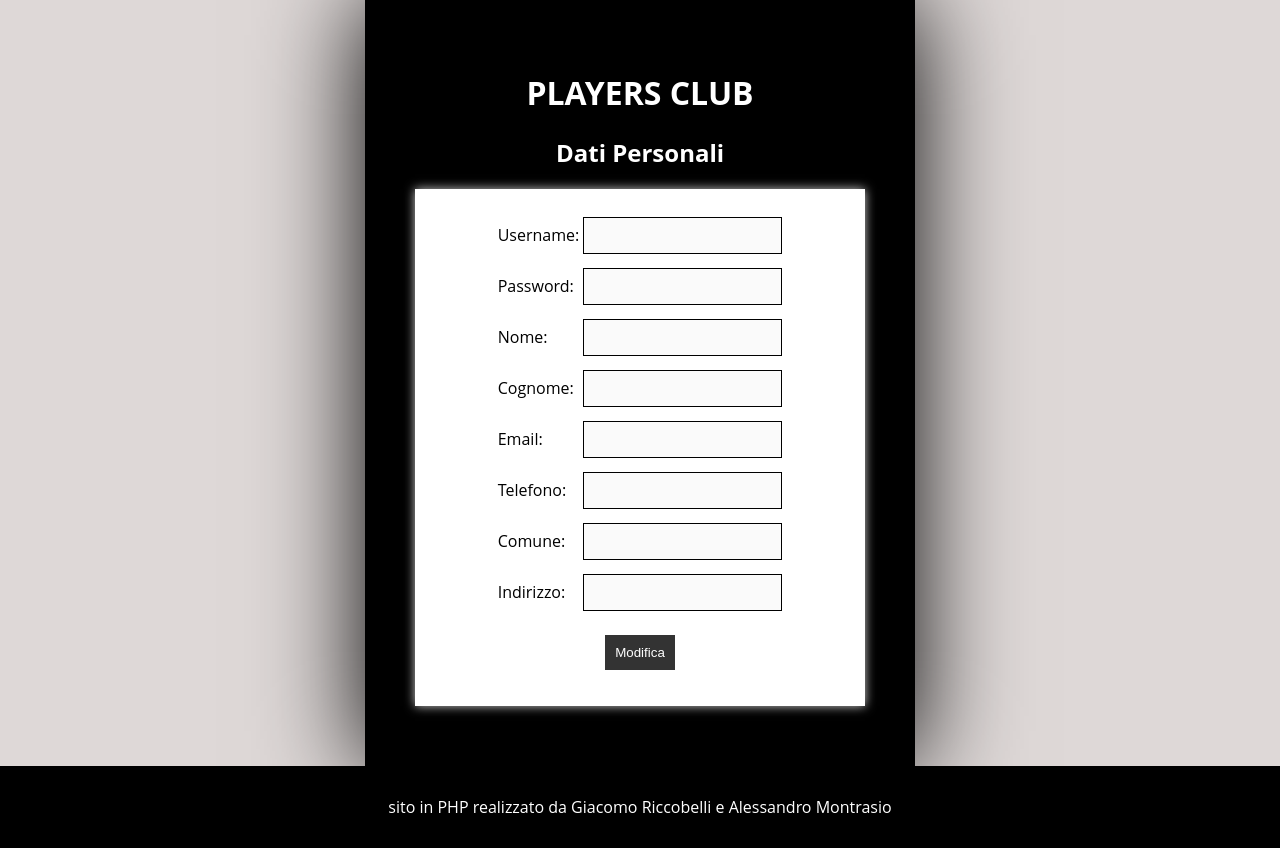
After one commit to alessandromontrasio/progettohtml, a PHP site: page /pagine/datipersonali.php in a window 1280 px wide. The commit adds this page. Run offline with PHP 8.4, Linux system fonts and the light colour scheme; the visitor is signed in with stand-in values (Sample User, id 1); data comes from the database, SQL or seed files in the repository; data that the repository does not hold is empty.

Commit message:
dati personali terminati

```diff
--- /dev/null
+++ b/pagine/datipersonali.php
@@ -0,0 +1,103 @@
+<?php
+	session_start();
+
+	if(!isset($_SESSION['username'])){
+        header('location: ../index.php');
+	}
+	$username = $_SESSION["username"];
+
+    require('../data/connessionedb.php');
+
+	$strmodifica = "Modifica";
+	$strconferma = "Conferma";
+
+	$modifica = false;
+	if (isset($_POST["pulsante_modifica"])) {
+		if($_POST["pulsante_modifica"] == $strmodifica){
+			$modifica = true;
+		} else {
+			$modifica = false;
+		}
+
+		if ($modifica == false){
+			$sql = "UPDATE utenti
+					SET password = '".$_POST["password"]."',
+						nome = '".$_POST["nome"]."',
+						cognome = '".$_POST["cognome"]."',
+						email = '".$_POST["email"]."',
+						telefono = '".$_POST["telefono"]."',
+						comune = '".$_POST["comune"]."',
+						indirizzo = '".$_POST["indirizzo"]."'
+					WHERE username = '".$username."'";
+			if($conn->query($sql) === true) {
+
+			} else {
+				echo "Error updating record: " . $conn->error;
+			}
+		}
+	}
+?>
+
+
+<!DOCTYPE html>
+<html lang="en">
+<head>
+    <meta charset="UTF-8">
+    <meta name="viewport" content="width=device-width, initial-scale=1.0">
+    <title>Dati Personali</title>
+    <link rel="stylesheet" type="text/css" href="../style.css">
+</head>
+<body>
+
+        <div class = "contenuto">
+            <h1>PLAYERS CLUB</h1>
+            <h2>Dati Personali</h2>
+
+            <?php
+                $sql = "SELECT username, password, nome, cognome, email, telefono, comune, indirizzo
+                    FROM utenti
+                    WHERE username='$username'";
+
+                $ris = $conn->query($sql) or die("<p>Query fallita!</p>");
+                $row = $ris->fetch_assoc();
+		    ?>
+
+            <form action="" method = "post">
+                <table id = "tab_dati_personali">
+                    <tr>
+                        <td>Username:</td> <td><input class="input_dati_personali" type="text" name="username" value="<?php echo $row["username"]; ?>" disabled="disabled"></td>
+                    </tr>
+                    <tr>
+                        <td>Password:</td> <td><input class="input_dati_personali" type="text" name="password" value="<?php echo $row["password"]; ?>" <?php if(!$modifica) echo "disabled='disabled'"?>></td>
+                    </tr>
+                    <tr>
+                        <td>Nome:</td> <td><input class="input_dati_personali" type="text" name="nome" value="<?php echo $row["nome"]; ?>" <?php if(!$modifica) echo "disabled='disabled'"?>></td>
+                    </tr>
+                    <tr>
+                        <td>Cognome:</td> <td><input type="text" class="input_dati_personali" name="cognome" value="<?php echo $row["cognome"]; ?>" <?php if(!$modifica) echo "disabled='disabled'"?>></td>
+                    </tr>
+                    <tr>
+                        <td>Email:</td> <td><input type="text" class="input_dati_personali" name="email" value="<?php echo $row["email"]; ?>" <?php if(!$modifica) echo "disabled='disabled'"?>></td>
+                    </tr>
+                    <tr>
+                        <td>Telefono:</td> <td><input type="text" class="input_dati_personali" name="telefono" value="<?php echo $row["telefono"]; ?>" <?php if(!$modifica) echo "disabled='disabled'"?>></td>
+                    </tr>
+                    <tr>
+                        <td>Comune:</td> <td><input type="text" class="input_dati_personali" name="comune" value="<?php echo $row["comune"]; ?>" <?php if(!$modifica) echo "disabled='disabled'"?>></td>
+                    </tr>
+                    <tr>
+                        <td>Indirizzo:</td> <td><input type="text" class="input_dati_personali" name="indirizzo" value="<?php echo $row["indirizzo"]; ?>" <?php if(!$modifica) echo "disabled='disabled'"?>></td>
+                    </tr>
+                </table>
+
+                <p style="text-align: center">
+				    <input type="submit" name="pulsante_modifica" value="<?php if($modifica==false) echo $strmodifica; else echo $strconferma; ?>">
+
+                </p>
+            </form>
+        </div>
+        <?php
+            include("footer.php");
+        ?>
+</body>
+</html>
--- a/pagine/shop.php
+++ b/pagine/shop.php
@@ -21,6 +21,7 @@
                 <ul id="menu">
                     <li> <a href="../index.html"> Home Page</a> </li>
                     <li> <a href="../pagine/Players Club '23.html"> Players Club '23</a> </li>
+					<li> <a href="datipersonali.php"> Dati Personali</a> </li>
                     <!-- <li> <a href="Emergenti.html"> Emergenti</a></li> -->
                     <div class="dropdown">
                         <li> <a class="dropbtn" href="../pagine/Emergenti.html">Emergenti</a> </li>
--- a/style.css
+++ b/style.css
@@ -532,3 +532,14 @@ form input[type="submit"]:hover {
   font-size: 40px;
   text-align: center;
 }
+
+#tab_dati_personali{
+
+	text-align: left;
+	margin: auto;
+}
+
+#menu{
+  text-align: center;
+  margin: 55px 0px 0px 0px;
+}
```
